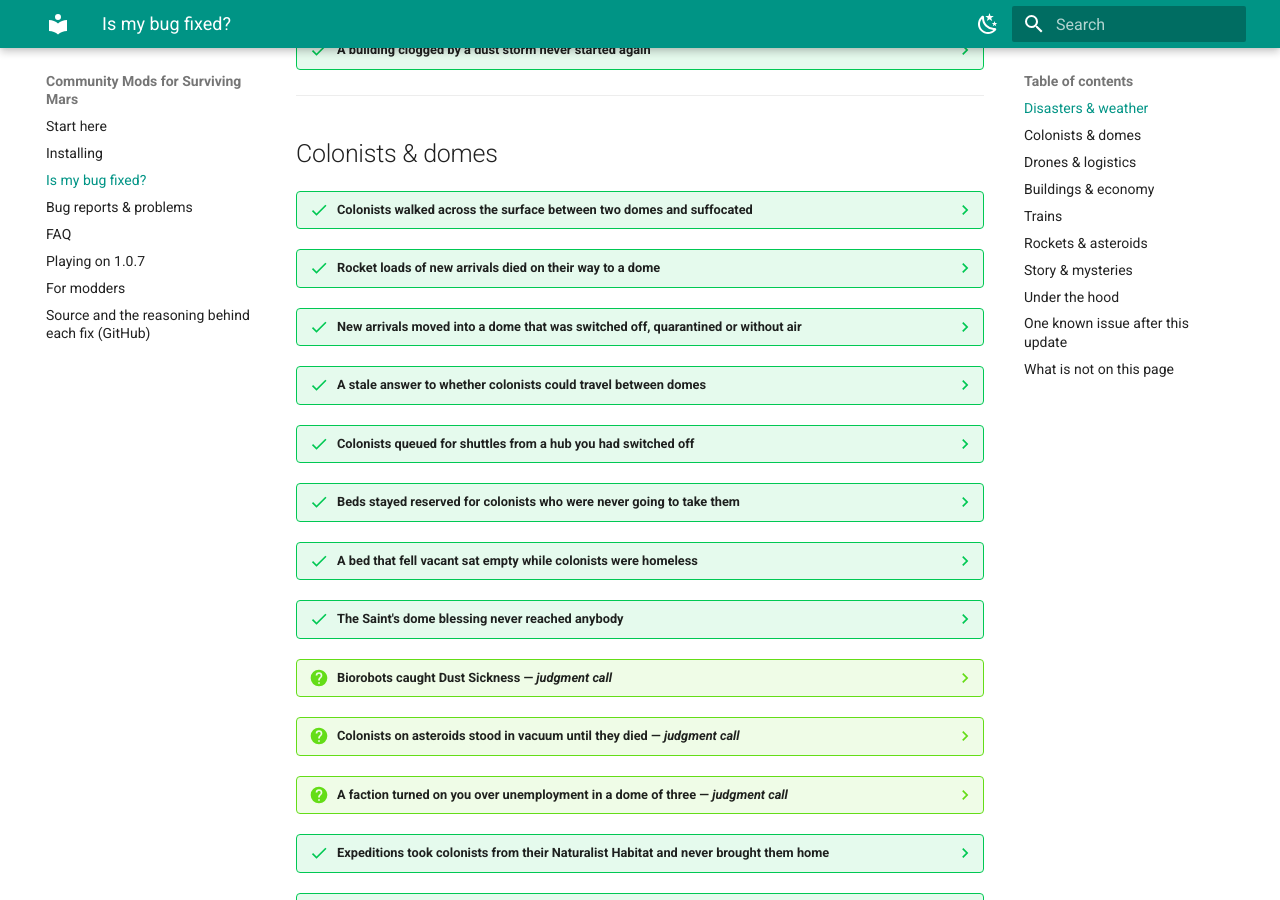
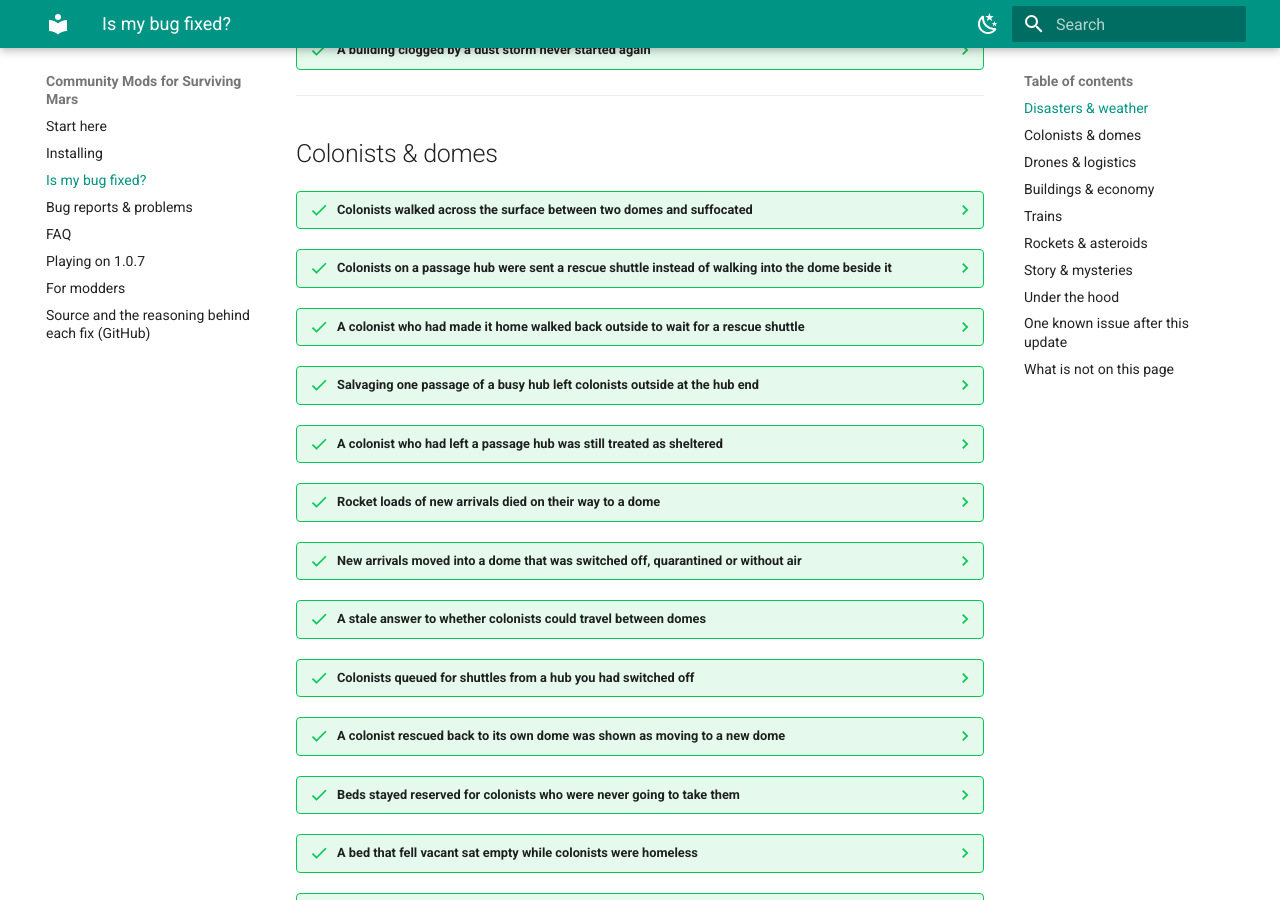
Before and after one commit to catt144/SMR-CommunityMods, an MkDocs documentation site: the page built from content/fix-list.md, in a window 1280 px wide and 900 px high, scrolled down 796 px. Built offline with MkDocs 1.6.1 and Material for MkDocs 9.7.7, drawn with Linux system fonts in a browser that asks for light colours; part of the change alters nothing that is shown.

Commit message:
fix list for v16: the hub set adds five rows (38 -> 43)
Colonists & domes gains C114 (hub colonists sent a rescue instead of walking
in), C115 (a colonist already home walks back out to an obsolete pickup), C117
(salvaging a busy hub passage), C116 (stale hub shelter marker) and C111 (a
rescue home reads as a move). C83's arrivals row gains one sentence for F127
(the rejected dome's bed is released). grep -c '^??? ' = 43; sections
2+18+4+4+5+5+3+2 = 43; judgment calls 4.

Co-Authored-By: Claude Opus 5.5 (1M context) <noreply@anthropic.com>

```diff
--- a/content/fix-list.md
+++ b/content/fix-list.md
@@ -69,6 +69,57 @@ saw, what was wrong underneath, and what happens now.
 
     **After the fix:** the passage is used.
 
+??? success "Colonists on a passage hub were sent a rescue shuttle instead of walking into the dome beside it"
+    **What you saw:** a colonist standing on a passage hub, or crossing a passage
+    attached to one, next to a large dome, booked a shuttle rescue home instead of
+    walking the passage into the dome.
+
+    **What was wrong:** the game judged whether the colonist could reach the dome
+    by measuring to the dome's centre. A large dome puts its centre out of range,
+    even from its own hub.
+
+    **After the fix:** a colonist on a hub, or crossing one of its passages, is
+    judged able to reach the domes that hub connects to, and walks. Every other
+    judgment about who can reach where is still the game's own.
+
+??? success "A colonist who had made it home walked back outside to wait for a rescue shuttle"
+    **What you saw:** a colonist reaching home through a passage, then walking
+    back out onto the surface to wait for a shuttle, and sometimes suffocating
+    there.
+
+    **What was wrong:** a shuttle rescue booked while the colonist was crossing a
+    passage kept its pickup point out on the passage. A colonist who then reached
+    home on foot still walked out to that pickup.
+
+    **After the fix:** a rescue back to the colonist's own dome is cancelled when
+    the colonist is already inside that dome.
+
+??? success "Salvaging one passage of a busy hub left colonists outside at the hub end"
+    **What you saw:** colonists crossing a hub passage you salvaged ending up
+    outside at the hub, without the shelter the hub gives.
+
+    **What was wrong:** when the hub still had another exit, salvage disconnected
+    the passage straight away instead of waiting for the colonists already inside
+    it.
+
+    **After the fix:** colonists already crossing arrive before the passage
+    disconnects, and no new colonist enters a passage being salvaged while the
+    hub has another exit. Salvaging a hub's last exit works as it always did.
+
+??? success "A colonist who had left a passage hub was still treated as sheltered"
+    **What you saw:** usually nothing. A colonist who had walked off a passage hub
+    could still be treated as if it stood on the hub, sheltered from outside
+    conditions.
+
+    **What was wrong:** the marker that shelters a colonist on a hub was cleared
+    only when the colonist left through a passage into a dome. Leaving the hub any
+    other way left the marker behind.
+
+    **After the fix:** the marker is cleared once the colonist has actually left
+    the hub, and outside conditions apply again. A colonist partway through a
+    passage keeps its shelter. A save that already carries a stale marker heals
+    the next time that colonist moves.
+
 ??? success "Rocket loads of new arrivals died on their way to a dome"
     **What you saw:** colonists disembarking and dying on the surface, or
     landing somewhere they could not walk out of.
@@ -93,7 +144,8 @@ saw, what was wrong underneath, and what happens now.
     **After the fix:** the fallback is the nearest dome that is working, open
     and supplied, so the overflow goes there, even if some of them have to wait
     for a home. If no such dome can be reached, the game decides as it always
-    did.
+    did. The bed reserved for them in the dome they were turned away from is
+    released, so it does not sit empty.
 
 ??? success "A stale answer to whether colonists could travel between domes"
     **What you saw:** the game's own answer to whether colonists could travel
@@ -117,6 +169,19 @@ saw, what was wrong underneath, and what happens now.
 
     **After the fix:** a hub you switch off stops counting. Only hubs you have
     left switched on count.
+
+??? success "A colonist rescued back to its own dome was shown as moving to a new dome"
+    **What you saw:** a colonist being taken home by a shuttle rescue, with its
+    info panel reading "Moving to a new Dome" followed by the dome it already
+    lived in.
+
+    **What was wrong:** rescue rides and real moves share one line of text, so a
+    ride home read as a move.
+
+    **After the fix:** the line reads "Returning to Dome" with the same dome
+    link. Real moves to a new dome keep their original text.
+
+    **⚠️ Worth knowing:** the new line is in English in every language for now.
 
 ??? success "Beds stayed reserved for colonists who were never going to take them"
     **What you saw:** free beds in a dome, homeless colonists outside it, and
```
